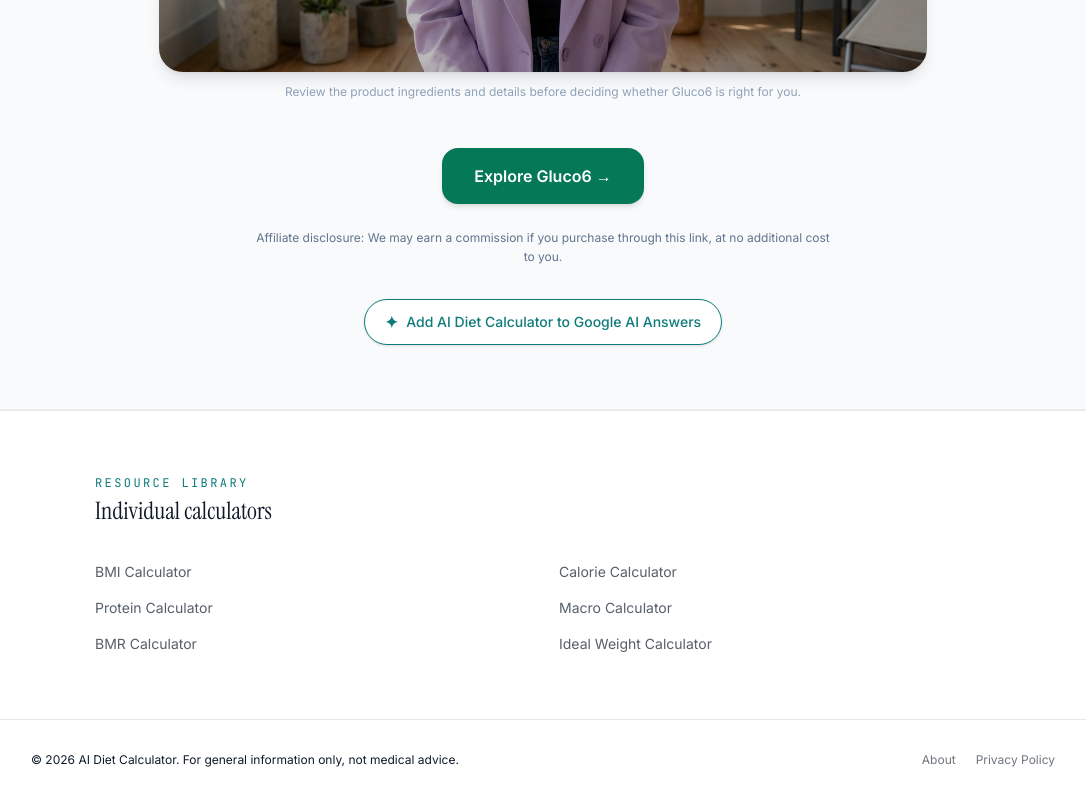
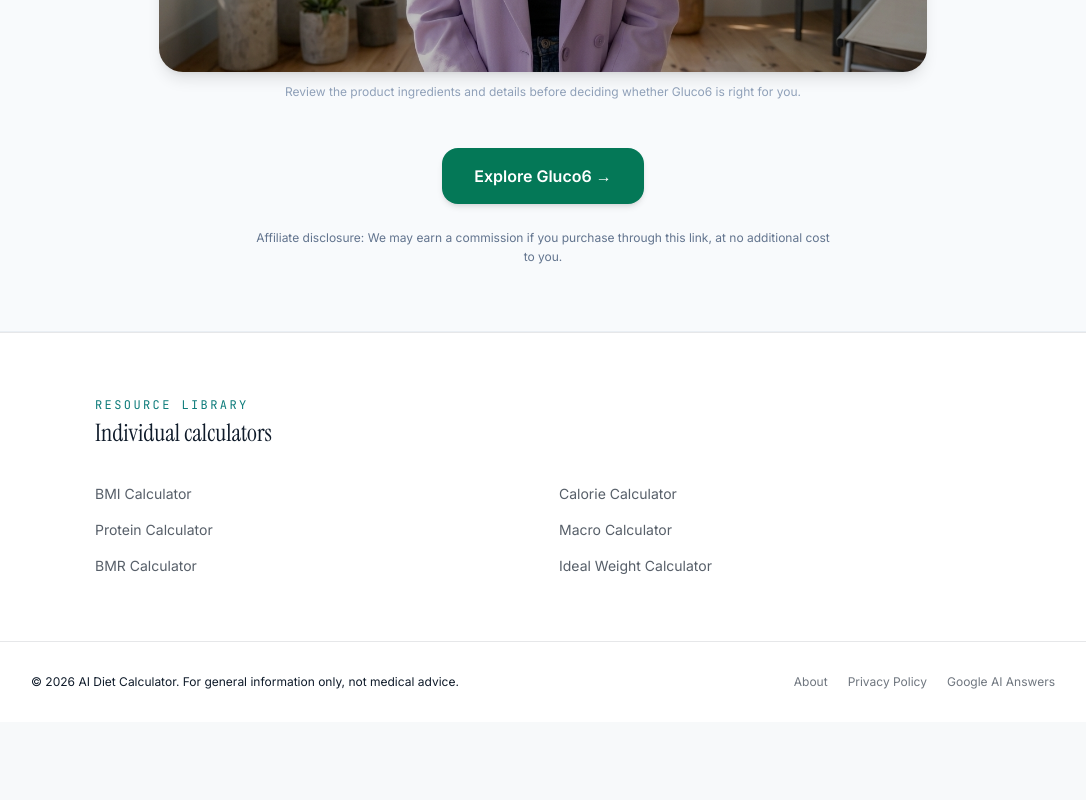
Before and after one commit to 00752-tech/2026-AiDietCalculator, a Next.js app: page / in a window 1280 px wide. Shown: the part 2428-3228 px from the top of the page, without its empty margins (97-1183 px from the left). After the commit the page ends 3150 px from the top, so only its background shows below. Built offline with nearby package versions, Linux system fonts and the light colour scheme; no server answers.

Commit message:
Move Google AI Answers link to site footer

```diff
--- a/app/page.tsx
+++ b/app/page.tsx
@@ -217,7 +217,7 @@ export default function HomePage() {
             </p>
           </div>
 
-          {/* Affiliate CTA & Google AI Answers */}
+          {/* Affiliate CTA */}
           <div className="mt-12 flex flex-col items-center justify-center gap-6 text-center">
             <a
               href={AFFILIATE_OFFER_URL}
@@ -232,17 +232,6 @@ export default function HomePage() {
               through this link, at no additional cost to you.
             </p>
 
-            <div className="pt-2">
-              <a
-                href="https://www.google.com/preferences/source?q=aidietcalculator.com"
-                target="_blank"
-                rel="noopener noreferrer"
-                className="inline-flex items-center gap-2 rounded-full border border-[#0E7C7B] bg-white px-5 py-2.5 text-sm font-medium text-[#0E7C7B] shadow-sm hover:bg-emerald-50/50 transition-colors"
-              >
-                <span className="text-base font-bold">✦</span>
-                Add AI Diet Calculator to Google AI Answers
-              </a>
-            </div>
           </div>
         </div>
       </section>
--- a/components/site-footer.tsx
+++ b/components/site-footer.tsx
@@ -8,6 +8,14 @@ export function SiteFooter() {
         <nav aria-label="Footer" className="flex gap-5">
           <Link href="/about-us" className="hover:text-[#0E7C7B]">About</Link>
           <Link href="/privacy-policy" className="hover:text-[#0E7C7B]">Privacy Policy</Link>
+          <a
+            href="https://www.google.com/preferences/source?q=aidietcalculator.com"
+            target="_blank"
+            rel="noopener noreferrer"
+            className="hover:text-[#0E7C7B]"
+          >
+            Google AI Answers
+          </a>
         </nav>
       </div>
     </footer>
```
